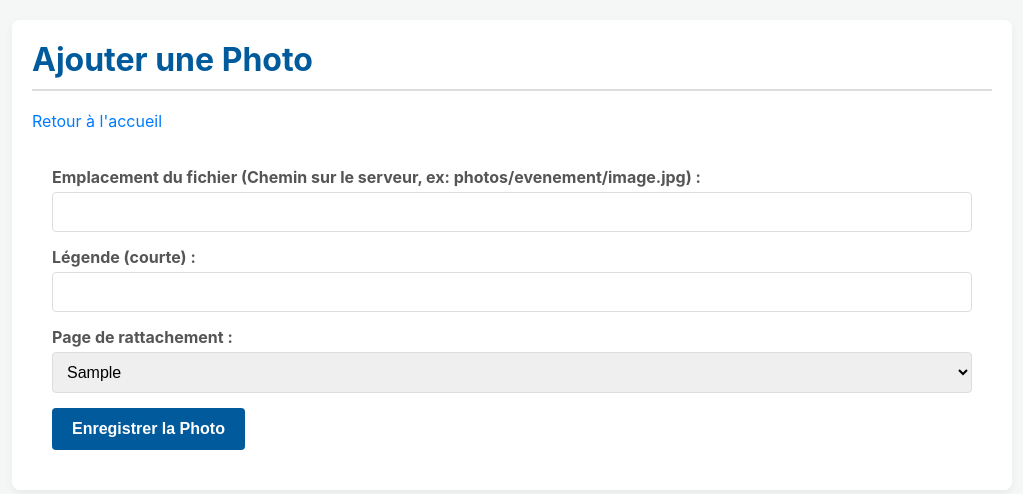
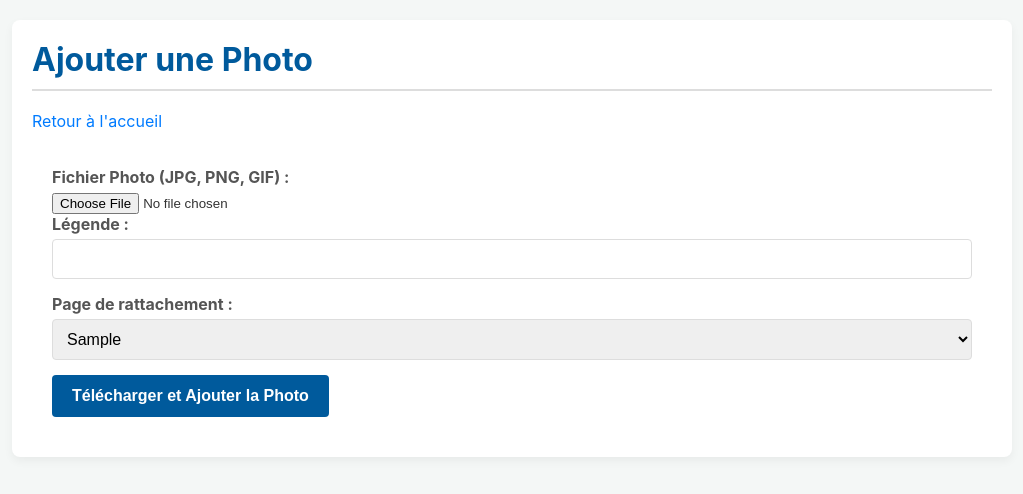
Before and after one commit to Kromatique/album-photo, a PHP site: page /ajout_photo.php in a window 1280 px wide. Shown: the top 494 px of the page, without its empty margins (128-1151 px from the left). Run offline with PHP 8.4, Linux system fonts and the light colour scheme; the visitor is signed in with stand-in values (Sample User, id 1); tables that the repository leaves empty or names only in its code hold one stand-in row (values such as "Sample post").

Commit message:
Add files via upload
Mise en ligne des photos, leur respective légende ainsi que le thème.
Ajout des Uploads des photos dans "ajout_photo.php"

```diff
--- a/ajout_photo.php
+++ b/ajout_photo.php
@@ -1,5 +1,5 @@
 <?php
-// ajout_photo.php
+// ajout_photo.php (Version avec UPLOAD de fichier SANS LIMITE DE TAILLE PHP)
 include 'config.php';
 
 // Rediriger si non connecté
@@ -11,39 +11,84 @@ if (!est_connecte()) {
 $message_erreur = "";
 $message_succes = "";
 
+// --- PARAMÈTRES D'UPLOAD ---
+$dossier_upload = 'photos/';
+// La taille maximale est maintenant gérée uniquement par le fichier php.ini du serveur.
+$formats_autorises = ['jpg' => 'image/jpeg', 'png' => 'image/png', 'gif' => 'image/gif'];
+
 // --- Traitement de l'ajout de Photo ---
 if ($_SERVER['REQUEST_METHOD'] === 'POST') {
     $legende_photo = trim($_POST['legende_photo']);
-    $emplacement_photo = trim($_POST['emplacement_photo']);
     $id_page = (int)$_POST['id_page'];
     $id_utilisateur = $_SESSION['id_utilisateur'];
 
-    if (empty($legende_photo) || empty($emplacement_photo) || empty($id_page)) {
-        $message_erreur = "Veuillez remplir tous les champs.";
+    // Vérification de base
+    if (empty($legende_photo) || empty($id_page) || empty($_FILES['fichier_photo']['name'])) {
+        $message_erreur = "Veuillez remplir tous les champs et sélectionner un fichier.";
     } else {
+        // VÉRIFICATIONS DU FICHIER UPLOADÉ
+        $fichier_info = $_FILES['fichier_photo'];
+        $nom_fichier = $fichier_info['name'];
+        $type_fichier = $fichier_info['type'];
+        $tmp_path = $fichier_info['tmp_name'];
+
+        $extension = strtolower(pathinfo($nom_fichier, PATHINFO_EXTENSION));
+
+        // 1. Erreur d'Upload (PHP)
+        if ($fichier_info['error'] !== UPLOAD_ERR_OK) {
+            $message_erreur = "Erreur lors de l'upload du fichier (Code: " . $fichier_info['error'] . ").";
+        }
+        // 2. Format autorisé
+        elseif (!in_array($type_fichier, $formats_autorises) || !isset($formats_autorises[$extension])) {
+            $message_erreur = "Seuls les formats JPG, PNG et GIF sont autorisés.";
+        }
+        else {
+            // TOUT EST OK : GESTION DU NOM ET DÉPLACEMENT
+
+            // Générer un nom de fichier unique et sécurisé pour éviter les conflits et les injections
+            $nouveau_nom_fichier = uniqid('photo_', true) . '.' . $extension;
+            $destination = $dossier_upload . $nouveau_nom_fichier;
+
+            // Créer le dossier 'photos/' s'il n'existe pas
+            if (!is_dir($dossier_upload)) {
+                mkdir($dossier_upload, 0777, true);
+            }
+
+            // Déplacement du fichier temporaire vers la destination finale
+            if (move_uploaded_file($tmp_path, $destination)) {
+
+                // INSÉRER EN BASE DE DONNÉES
                 try {
-            // Insertion dans la base de données
                     $stmt = $connexion->prepare("
                         INSERT INTO PHOTO (emplacement_photo, legende_photo, id_page, id_utilisateur)
                         VALUES (:emplacement_photo, :legende_photo, :id_page, :id_utilisateur)
                     ");
-            $stmt->bindParam(':emplacement_photo', $emplacement_photo);
+                    $stmt->bindParam(':emplacement_photo', $nouveau_nom_fichier); // Le nom unique
                     $stmt->bindParam(':legende_photo', $legende_photo);
                     $stmt->bindParam(':id_page', $id_page, PDO::PARAM_INT);
                     $stmt->bindParam(':id_utilisateur', $id_utilisateur, PDO::PARAM_INT);
                     $stmt->execute();
 
-            // Redirection vers la page concernée après l'ajout
-            header("Location: index.php?page=$id_page&ajout=succes");
+                    $message_succes = "Photo '" . htmlspecialchars($legende_photo) . "' ajoutée avec succès !";
+                    // Rediriger vers la page de l'album
+                    header('Location: index.php?page=' . $id_page);
                     exit;
 
                 } catch (PDOException $e) {
-            $message_erreur = "Erreur lors de l'ajout de la photo : " . $e->getMessage();
+                    // En cas d'échec d'insertion en BDD, supprimer le fichier du serveur
+                    if (file_exists($destination)) {
+                        unlink($destination);
+                    }
+                    $message_erreur = "Erreur base de données: Impossible d'ajouter la photo.";
+                }
+            } else {
+                $message_erreur = "Erreur: Le déplacement du fichier a échoué. Vérifiez les permissions du dossier 'photos/' ou la limite de taille du serveur (upload_max_filesize).";
+            }
         }
     }
 }
 
-// Récupérer la liste des pages pour le formulaire
+// Récupérer les pages pour le menu déroulant
 $req_pages = $connexion->query("SELECT id_page, intitule_page FROM PAGE ORDER BY id_page");
 $pages = $req_pages->fetchAll(PDO::FETCH_ASSOC);
 ?>
@@ -67,18 +112,18 @@ $pages = $req_pages->fetchAll(PDO::FETCH_ASSOC);
             <p class="message message-succes"><?php echo $message_succes; ?></p>
         <?php endif; ?>
 
-        <form method="POST">
+        <form method="POST" enctype="multipart/form-data">
 
-            <label for="emplacement">Emplacement du fichier (Chemin sur le serveur, ex: photos/evenement/image.jpg) :</label>
-            <input type="text" id="emplacement" name="emplacement_photo" required>
+            <label for="fichier">Fichier Photo (JPG, PNG, GIF) :</label>
+            <input type="file" id="fichier" name="fichier_photo" accept="image/jpeg,image/png,image/gif" required>
 
-            <label for="legende">Légende (courte) :</label>
+            <label for="legende">Légende :</label>
             <input type="text" id="legende" name="legende_photo" required>
 
             <label for="page">Page de rattachement :</label>
             <select id="page" name="id_page" required>
                 <?php if (empty($pages)): ?>
-                     <option value="">Veuillez d'abord créer une page dans la base de données</option>
+                     <option value="">Veuillez créer une page d'album d'abord</option>
                 <?php else: ?>
                     <?php foreach ($pages as $page): ?>
                         <option value="<?php echo $page['id_page']; ?>"><?php echo htmlspecialchars($page['intitule_page']); ?></option>
@@ -86,7 +131,7 @@ $pages = $req_pages->fetchAll(PDO::FETCH_ASSOC);
                 <?php endif; ?>
             </select>
 
-            <input type="submit" value="Enregistrer la Photo">
+            <input type="submit" value="Télécharger et Ajouter la Photo">
         </form>
     </div>
 </body>
```
Also changed, not shown: index.php (+4 -4 lines), photos/photo_69205ef361f826.81732420.jpg (added), photos/photo_69205f67bdce61.60225803.jpg (added), photos/photo_692063b6117a14.50389556.jpg (added), photos/photo_69206589b206e8.42720086.jpg (added), photos/photo_692066470d5380.68772720.jpg (added). Lines whose indentation alone changed are shown as unchanged.
